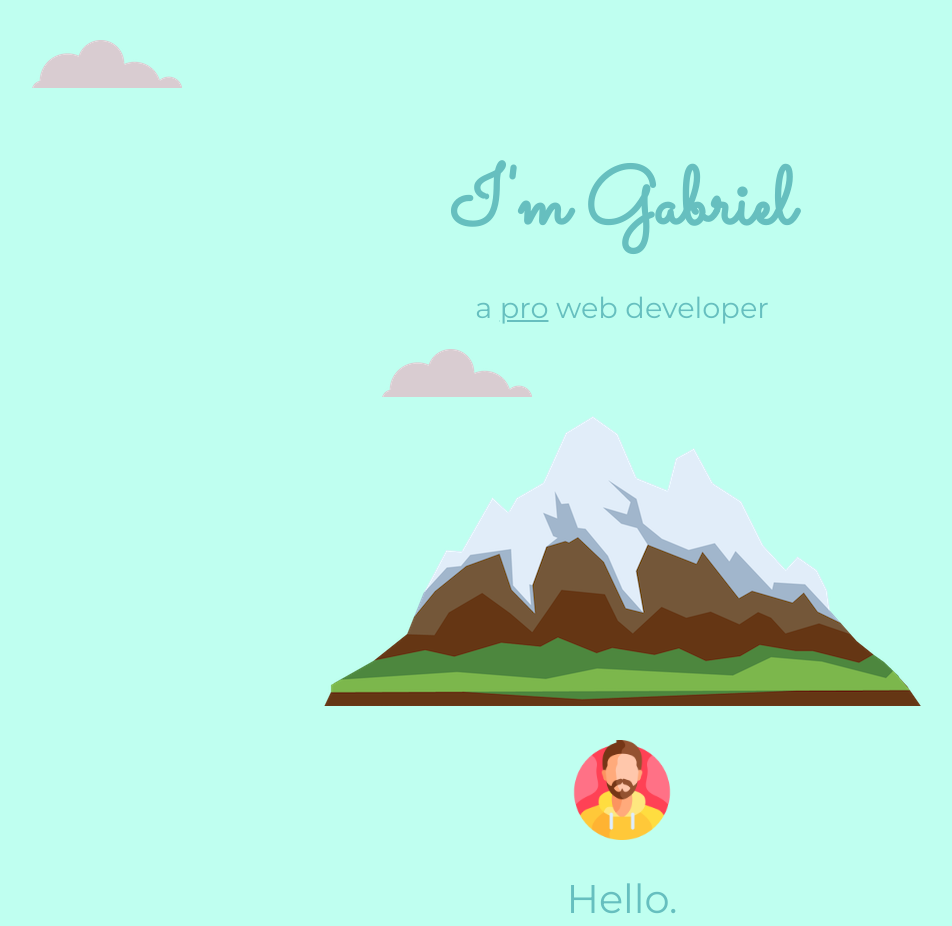
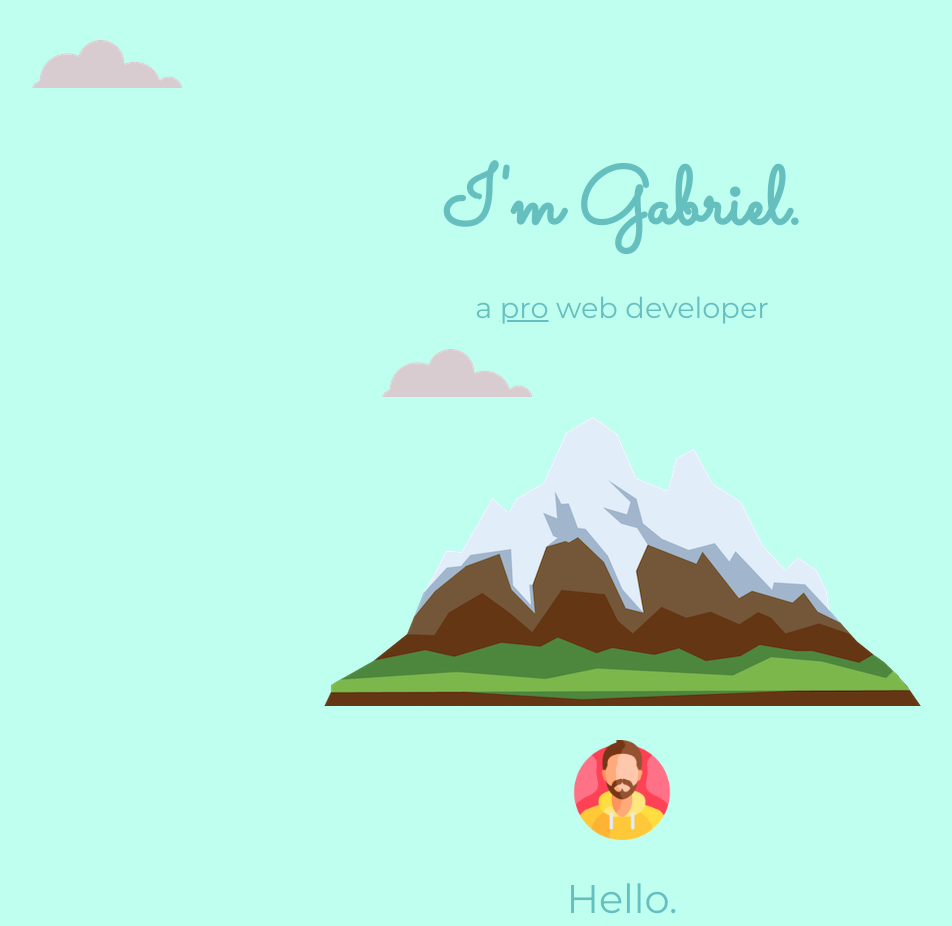
Before and after one commit to Gabriel-Danaila/cv---test1, a plain HTML site: page index.html in a window 1280 px wide. Shown: the top 926 px of the page, without its empty margins (18-970 px from the left). Drawn offline with Linux system fonts and the light colour scheme.

Commit message:
adding .

```diff
--- a/index.html
+++ b/index.html
@@ -18,7 +18,7 @@
 
     <div class="top-container">
       <img class="cloud1" src="images/cloud.png" alt="cloud-img" />
-      <h1>I'm Gabriel</h1>
+      <h1>I'm Gabriel.</h1>
 
       <h2 class="pro-web-developer">a <span>pro</span> web developer</h2>
 
```
